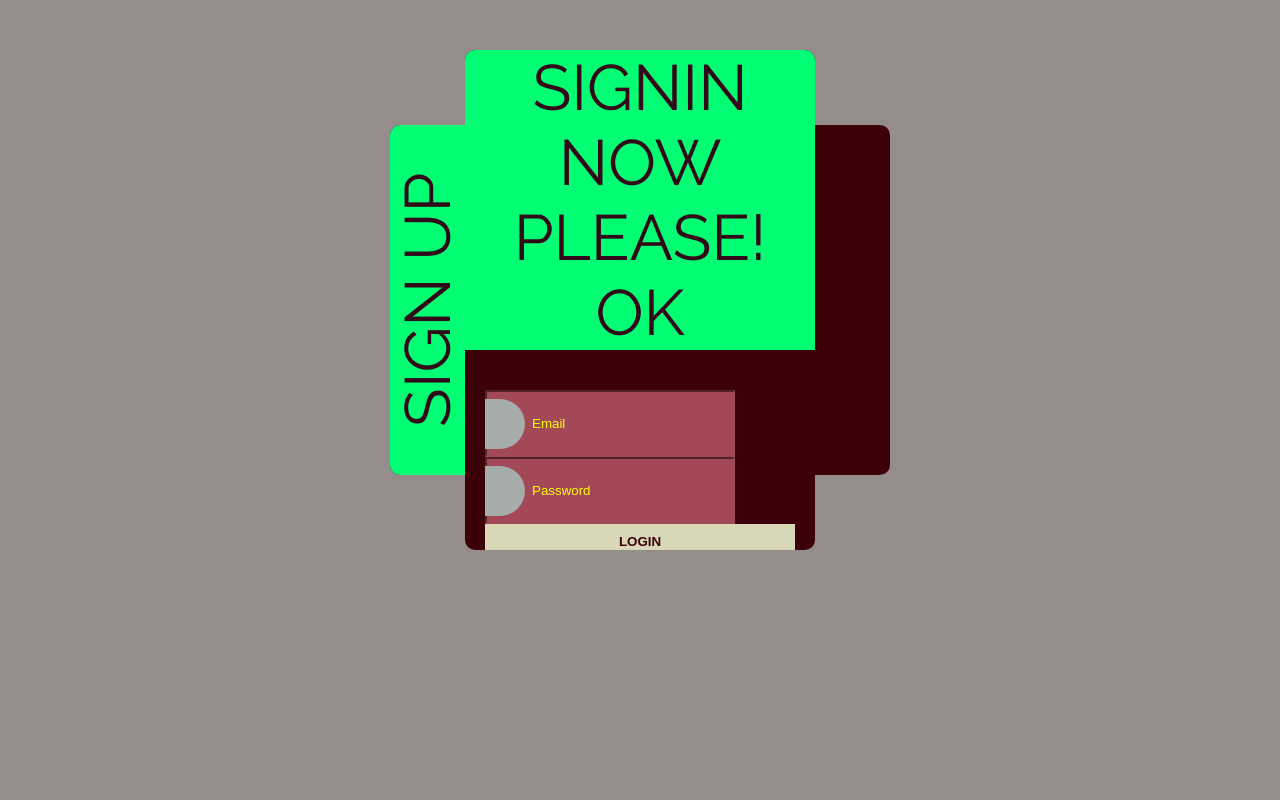
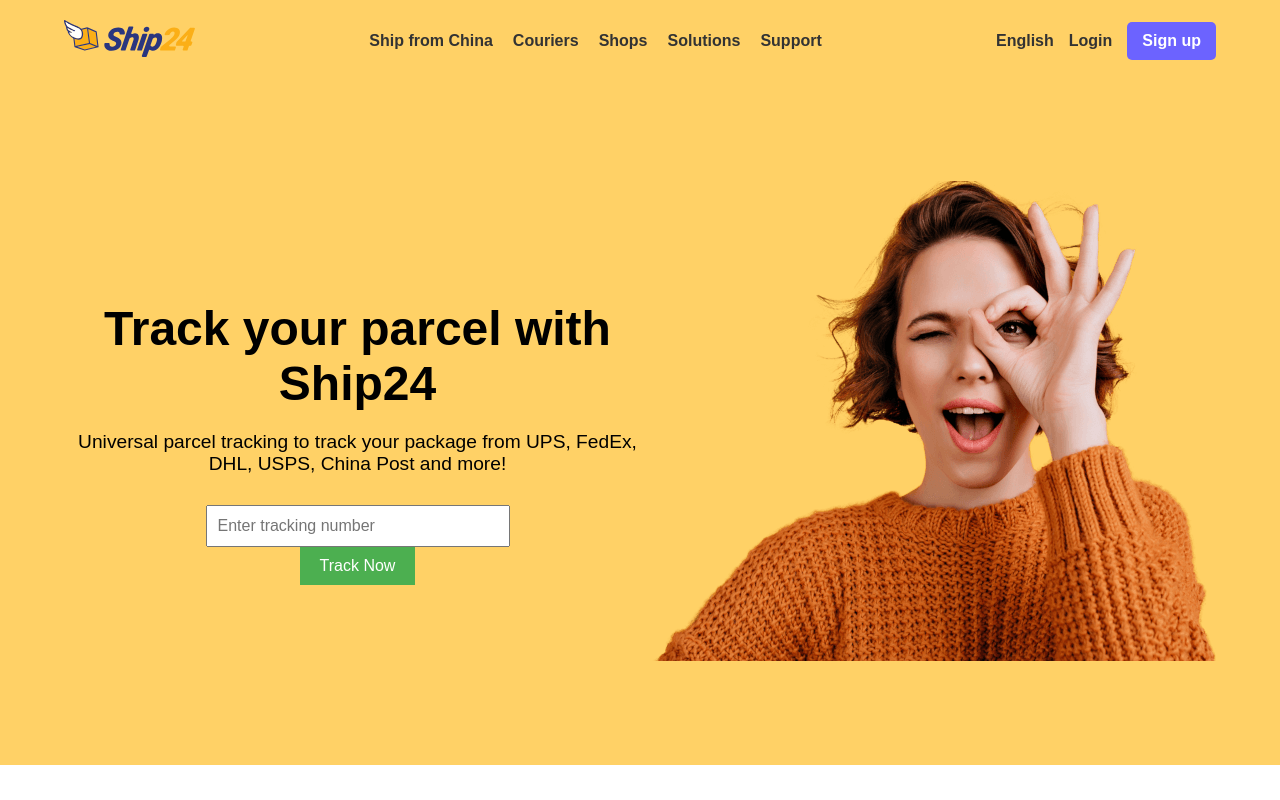
Before and after one commit to Babalola-philip/sampleOne, a plain HTML site: page index.html in a window 1280 px wide. Drawn offline with Linux system fonts and the light colour scheme.

Commit message:
Started a new project

```diff
--- a/index.html
+++ b/index.html
@@ -7,62 +7,45 @@
     <link rel="stylesheet" href="style.css">
 </head>
 <body>
-    <div class="container">
-        <div class="row">
-          <div class="col-md-12">
-            <div class="wrapper">
-              <div class="form" id="form1">
-                <div class="title">Signin now please! ok</div>
-                <form action="#" class="loginForm">
-                  <div class="profileImage">
-                    <i class="fa fa-user-circle-o" aria-hidden="true"></i>
-                  </div>
-                  <div class="form-group">
-                    <i class="fa fa-envelope form-icon"></i>
-                    <input type="email" class="form-control" id="email" placeholder="Email">
-                  </div>
-                  <div class="form-group">
-                    <i class="fa fa-lock form-icon"></i>
-                    <input type="password" class="form-control" id="pwd" placeholder="Password">
-                  </div>
-                  <button type="submit" class="btn btn-default">login</button>
+    <header>
+        <div class="container">
+            <div class="logo">
+                <img src="./img/logo.svg" alt="Ship24">
+            </div>
+            <nav>
+                <ul>
+                    <li><a href="#">Ship from China</a></li>
+                    <li><a href="#">Couriers</a></li>
+                    <li><a href="#">Shops</a></li>
+                    <li><a href="#">Solutions</a></li>
+                    <li><a href="#">Support</a></li>
+                </ul>
+            </nav>
+            <div class="links">
+                <a href="#">English</a>
+                <a href="#">Login</a>
+                <a href="#" class="signUp">Sign up</a>
+            </div>
+        </div>
+    </header>
+
+    <!--First section-->
+    <section class="firstsec">
+        <div class="container">
+            <div class="Fcontent">
+                <h2>Track your parcel with Ship24</h2>
+                <p>Universal parcel tracking to track your package from UPS, FedEx, DHL, USPS, China Post and more!</p>
+                <form action="#">
+                    <input type="text" placeholder="Enter tracking number">
+                    <button type="submit">Track Now</button>
                 </form>
-              </div>
-              <div class="form form-horizontal" id="form2">
-                <div class="title">Sign Up</div>
-                <form action="#" class="signupForm">
-                  <div class="profileImage">
-                    <i class="fa fa-user-circle-o" aria-hidden="true"></i>
-                  </div>
-                  <div class="form-group">
-                    <i class="fa fa-envelope form-icon"></i>
-                    <input type="email" class="form-control" id="email" placeholder="Email">
-                  </div>
-                  <div class="form-group">
-                    <i class="fa fa-lock form-icon"></i>
-                    <input type="password" class="form-control" id="pwd" placeholder="Password">
-                  </div>
-                  <div class="form-group">
-                    <i class="fa fa-lock form-icon"></i>
-                    <input type="password" class="form-control" id="repwd" placeholder="Retype-Password">
-                  </div>
-                  <button type="submit" class="btn btn-default">Sign up</button>
-                </form>
-              </div>
             </div>
-          </div>
+            <div class="fineGirl">
+                <img src="./img/fine-gurl.png" alt="This girl fine">
+            </div>
         </div>
-      </div>
+    </section>
 
-
-
-      <script>
-        $(document).ready(function(){
-  $("body").on('click',".form-horizontal",function(){
-    $(".form").toggleClass("form-horizontal");
-  });
-});
-      </script>
 
 </body>
 </html>
--- a/style.css
+++ b/style.css
@@ -1,128 +1,109 @@
-
-
-@import url("https://fonts.googleapis.com/css?family=Raleway");
-
 body {
-  background-color: white;
-  background-color:
-#948d8b
-;
-  font-family: "Raleway", sans-serif;
-}
-.wrapper {
-  width: 350px;
-  height: 500px;
-  margin: auto;
-  margin-top: 50px;
-  position: relative;
-  .form {
-    border-radius: 10px;
-    overflow: hidden;
-    height: inherit;
-    width: inherit;
-    position: absolute;
-    top: 0;
-    bottom: 0;
-    left: 0;
-    right: 0;
-    margin: auto;
-    z-index: 100;
-    background-color: #3C0008;
-    transition: all ease 1s;
-    box-shadow: 0px 0px 0.5px 0.5px lighten(yellow,20%);
-    &.form-horizontal {
-      transform: rotate(-90deg);
-      z-index: 99;
-    }
-    .title {
-      font-size: 4rem;
-      text-align: center;
-      color: #320919;
-      text-transform: uppercase;
-      margin-bottom: 20px;
-      background-color: rgb(0, 255, 115);
-      &:hover {
-        cursor: pointer;
-      }
-    }
-    form {
-      padding: 10px 20px;
-      .profileImage {
-        text-align: center;
-        font-size: 8rem;
-        color: yellow;
-      }
-      &.loginForm {
-        margin: 30px auto;
-      }
-      &.signupForm {
-        .profileImage {
-          font-size: 6rem;
-        }
-      }
-      .form-group {
-        position: relative;
-        .form-icon {
-          position: absolute;
-          height: 50px;
-          width: 40px;
-          text-align: center;
-          line-height: 50px;
-          top: 0;
-          bottom: 0;
-          left: 0;
-          margin: auto;
-          color:#A24857;
-          background-color: rgb(166, 172, 170);
-          border-top-right-radius: 80px;
-          border-bottom-right-radius: 80px;
-        }
-      }
-      input {
-        border-radius: 0px;
-        background-color: #A24857;
-        padding: 24px;
-        box-shadow: none;
-        border-color: #A24857;
-        padding-left: 45px;
-        color: yellow;
-        &::placeholder{
-          color:yellow;
-        }
-      }
-      button[type="submit"] {
-        display: block;
-        width: 100%;
-        padding: 10px;
-        border: none;
-        border-radius: 0px;
-        background-color: rgb(216, 216, 185);
-        color: #3C0008;
-        text-transform: uppercase;
-        font-weight:600;
-      }
-    }
-  }
+    font-family: Arial, sans-serif;
+    margin: 0;
+    padding: 0;
+    box-sizing: border-box;
 }
 
+header {
+    background-color: #FFD166;
+    padding: 20px 0;
+}
 
+.container {
+    width: 90%;
+    max-width: 1200px;
+    margin: 0 auto;
+    display: flex;
+    align-items: center;
+    justify-content: space-between;
+}
 
+.logo img {
+    max-height: 50px;
+}
 
-/*link*/
-.info{
-  position:fixed;
-  bottom:10px;
-  left: 10px;
-  right: 10px;
-  margin:auto;
-  text-align:center;
-  color:#212121;
-  font-weight:600;
-  width:250px;
-  font-size:2rem;
-  a{
-   font-size:5rem;
-    display:block;
-    color:#212121;
-  }
+nav ul {
+    list-style: none;
+    margin: 0;
+    padding: 0;
+    display: flex;
+    gap: 20px;
 }
+
+nav ul li {
+    display: inline;
+}
+
+nav ul li a {
+    text-decoration: none;
+    color: #333;
+    font-weight: bold;
+}
+
+.links {
+    display: flex;
+    align-items: center;
+    gap: 15px;
+}
+
+.links a {
+    text-decoration: none;
+    color: #333;
+    font-weight: bold;
+}
+
+.links .signUp {
+    background-color: #6C63FF;
+    color: white;
+    padding: 10px 15px;
+    border-radius: 5px;
+}
+
+.links .signUp:hover {
+    background-color: #574bd1;
+}
+
+/* extra styling for the nav bar */
+nav ul li a:hover {
+    color: #6C63FF;
+}
+
+.firstsec {
+    /* background-image: url('background.jpg'); */
+    /* background-size: cover; */
+    background-color: #FFD166;
+    /* color: #FFD166; */
+    text-align: center;
+    padding: 100px 0;
+}
+.Fcontent h2 {
+    font-size: 3em;
+    margin-bottom: 20px;
+}
+
+.Fcontent p {
+    font-size: 1.2em;
+    margin-bottom: 30px;
+}
+
+.Fcontent form {
+    max-width: 400px;
+    margin: 0 auto;
+}
+
+.Fcontent input[type="text"] {
+    width: 70%;
+    padding: 10px;
+    font-size: 1em;
+}
+
+.Fcontent button {
+    padding: 10px 20px;
+    font-size: 1em;
+    background-color: #4CAF50;
+    color: #fff;
+    border: none;
+    cursor: pointer;
+    transition: background-color 0.3s;
+}
```
Also changed, not shown: img/fine-gurl.png (added), img/logo.svg (added).
